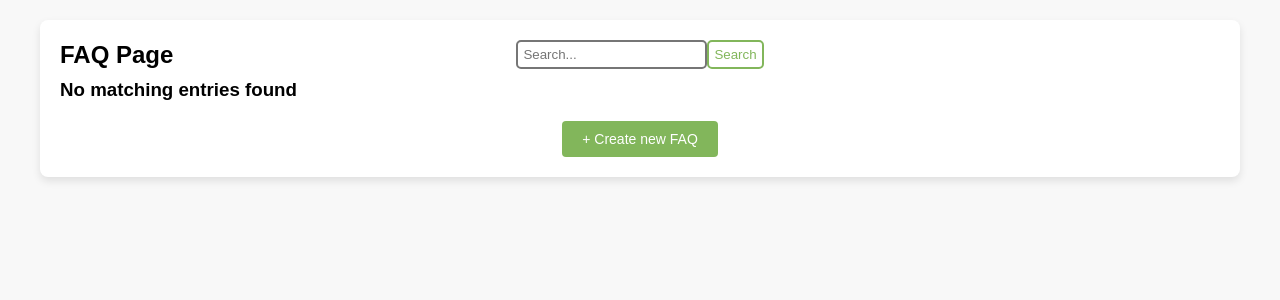
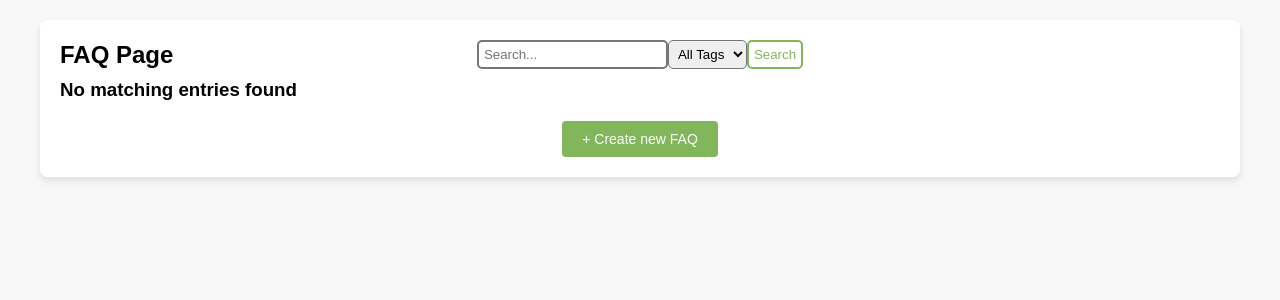
Before and after one commit to usd-cs/COMP-49x-24-25-san-diego-food-bank, a Django app: page /faqs/ in a window 1280 px wide. Shown: the part 43-343 px from the top of the page. Run offline with Django 5.2, Linux system fonts and the light colour scheme; data that the repository does not hold is empty.

Commit message:
Implemented dropdown tag filter for FAQs

```diff
--- a/sd_food_bank_ai_bot/admin_panel/static/css/faq_page.css
+++ b/sd_food_bank_ai_bot/admin_panel/static/css/faq_page.css
@@ -102,7 +102,7 @@ body {
     justify-content: center;
 }
 
-.search-bar, .search-button {
+.search-bar, .search-button, .tag-dropdown {
     border-style: solid;
     border-radius: 5px;
     padding: 5px;
@@ -117,3 +117,8 @@ body {
 .search-button:hover {
     background-color: #abe082;
 }
+
+.tag-dropdown:hover {
+    background-color: #f1f1f1;
+    cursor: pointer;
+}
--- a/sd_food_bank_ai_bot/admin_panel/templates/faq_page.html
+++ b/sd_food_bank_ai_bot/admin_panel/templates/faq_page.html
@@ -9,6 +9,12 @@
         <h1>FAQ Page</h1>
         <form class="search-and-button" method="get" action="">
             <input type="text" name="q" placeholder="Search..." class="search-bar" {% if query %} value="{{ query }}" {% endif %}>
+            <select name="tag" class="tag-dropdown">
+                <option value="" {% if not selected_tag %}selected{% endif %}>All Tags</option>
+                {% for tag in tags %}
+                <option value="{{ tag.id }}" {% if tag.id == selected_tag %}selected{% endif %}>{{ tag.name }}</option>
+                {% endfor %}
+            </select>
             <button type="submit" class="search-button">Search</button>
         </form>
         <h1 style="color: white;">FAQ Page</h1>
--- a/sd_food_bank_ai_bot/admin_panel/views.py
+++ b/sd_food_bank_ai_bot/admin_panel/views.py
@@ -2,7 +2,7 @@ from django.shortcuts import render, redirect, get_object_or_404
 from django.contrib.auth.forms import AuthenticationForm
 from django.contrib.auth import login
 from django.db.models import Q
-from .models import FAQ
+from .models import FAQ, Tag
 
 # Create your views here.
 
@@ -25,11 +25,20 @@ def login_view(request):
 
 def faq_page_view(request):
     query = request.GET.get('q')
+    selected_tag = request.GET.get('tag', '')
+
     if query:
         faqs = FAQ.objects.filter(Q(question__icontains=query) | Q(answer__icontains=query))
     else:
         faqs = FAQ.objects.all() # Retrieve FAQs from database and update the view
-    return render(request, 'faq_page.html', {"faqs": faqs, "query": query})
+
+    if selected_tag:
+        faqs = faqs.filter(tags__id=selected_tag)
+
+    tags = Tag.objects.all()
+
+    return render(request, 'faq_page.html', {"faqs": faqs, "query": query, "tags": tags,
+        "selected_tag": int(selected_tag) if selected_tag else None,})
 
 def delete_faq(request, faq_id):
     if request.method == 'POST':
```
